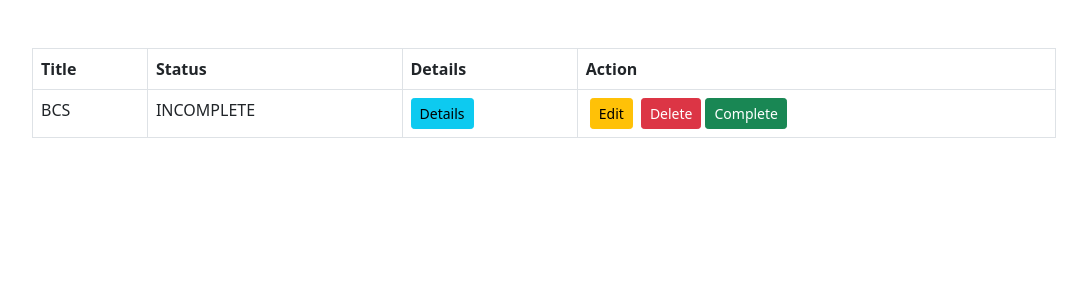
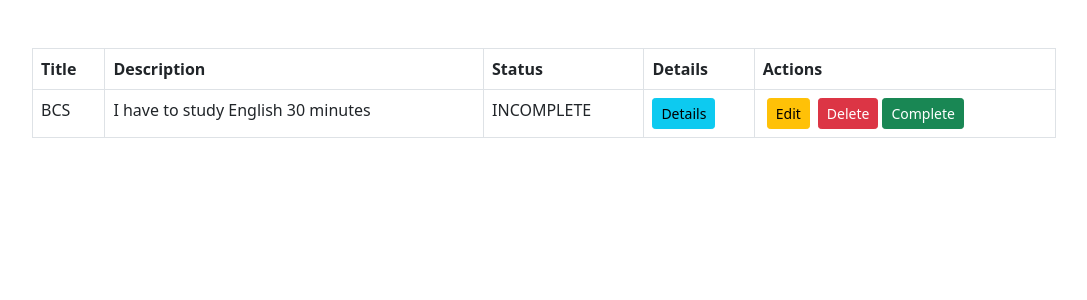
Before and after one commit to Mahirhasan25/Django_project, a Django app: page / in a window 1280 px wide. Shown: the part 56-356 px from the top of the page, without its empty margins (96-1183 px from the left). Run offline with Django 4.2, Linux system fonts and the light colour scheme; data comes from the database, SQL or seed files in the repository; both versions use the stored data as it was after the commit.

Commit message:
To Do List

```diff
--- a/to_do_list/templates/complete_task.html
+++ b/to_do_list/templates/complete_task.html
@@ -6,15 +6,17 @@
     <thead>
         <tr>
             <th scope="col">Title</th>
+            <th scope="col">Description</th>
             <th scope="col">Status</th>
             <th scope="col">Details</th>
-            <th scope="col">Action</th>
+            <th scope="col">Actions</th>
         </tr>
     </thead>
     <tbody>
         {% for tsk in task %}
         <tr>
             <td>{{tsk.title}}</td>
+            <td>{{tsk.description}}</td>
             <td>{{tsk.status}}</td>
             <td><a class="btn btn-info btn-sm " href="{% url 'detailtask' tsk.id %}">Details</a></td>
             <td>
--- a/to_do_list/templates/show_task.html
+++ b/to_do_list/templates/show_task.html
@@ -6,15 +6,17 @@
     <thead>
         <tr>
             <th scope="col">Title</th>
+            <th scope="col">Description</th>
             <th scope="col">Status</th>
             <th scope="col">Details</th>
-            <th scope="col">Action</th>
+            <th scope="col">Actions</th>
         </tr>
     </thead>
     <tbody>
         {% for tsk in task %}
         <tr>
             <td>{{tsk.title}}</td>
+            <td>{{tsk.description}}</td>
             <td>{{tsk.status}}</td>
             <td><a class="btn btn-info btn-sm " href="{% url 'detailtask' tsk.id %}">Details</a></td>
             <td>
```
Also changed, not shown: to_do_list/db.sqlite3.
